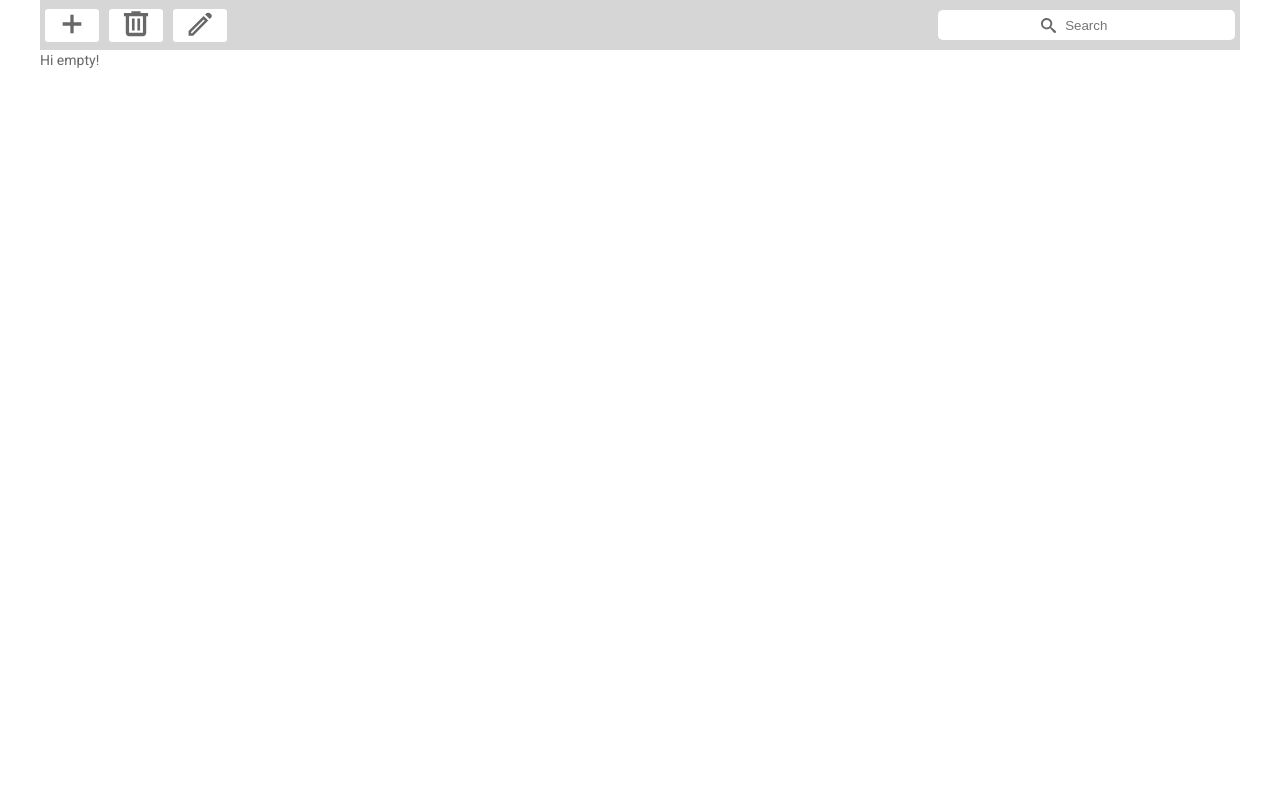
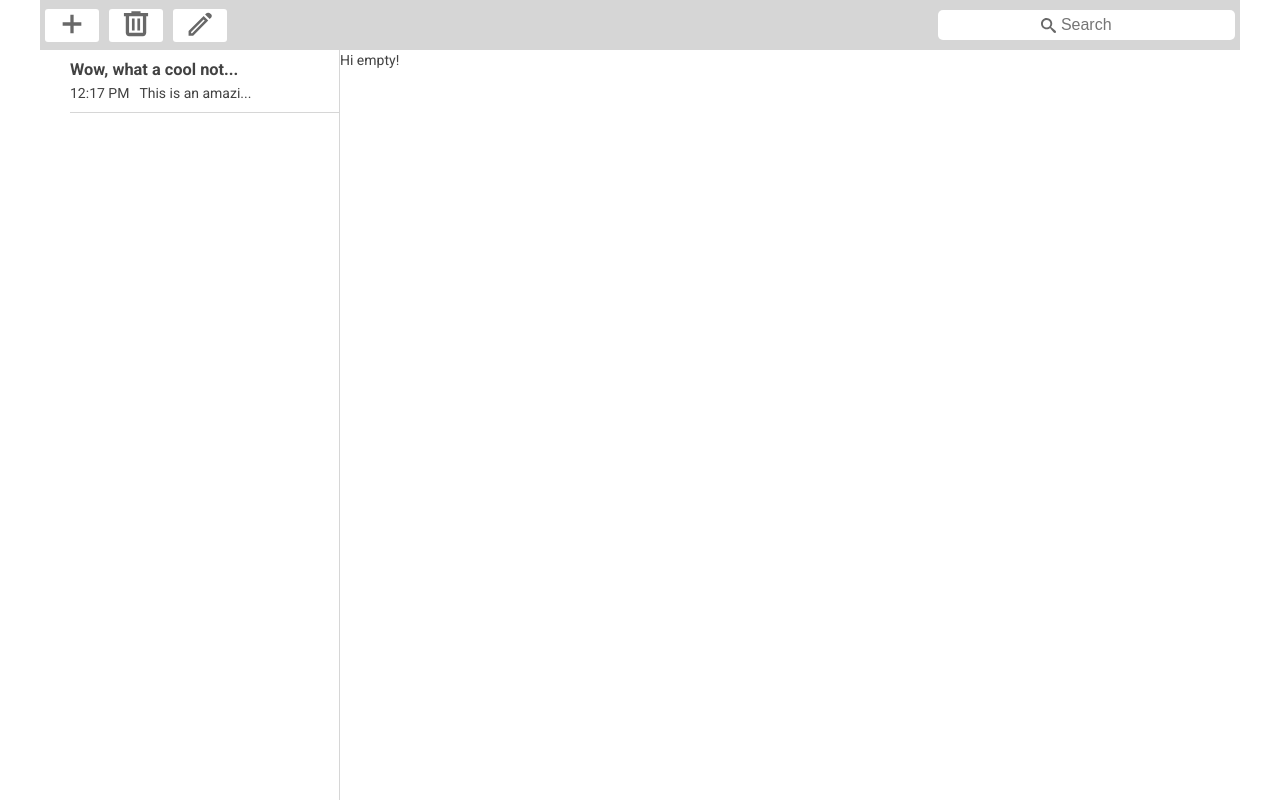
Before and after one commit to ddlogical/app-notes, a React (Create React App) app: page /notes in a window 1280 px wide. Built offline with nearby package versions, Linux system fonts and the light colour scheme.

Commit message:
Create sidebar and make small fixes

```diff
--- a/src/App.jsx
+++ b/src/App.jsx
@@ -6,8 +6,10 @@ function App() {
     <div className='App'>
       <div className='container'>
         <Header />
-        <Sidebar />
-        <Outlet />
+        <div className='content'>
+          <Sidebar />
+          <Outlet />
+        </div>
       </div>
     </div>
   );
--- a/src/components/Header/Header.module.scss
+++ b/src/components/Header/Header.module.scss
@@ -22,7 +22,7 @@
     transition: all .2s;
 
     &:hover {
-      background-color: $color-secondary;
+      transform: scale(1.05);
     }
   }
 }
--- a/src/components/ListItem/ListItem.jsx
+++ b/src/components/ListItem/ListItem.jsx
@@ -0,0 +1,12 @@
+import styles from './ListItem.module.scss';
+
+function ListItem() {
+  return <li className={styles.listItem}>
+    <div className={styles.listItemContent}>
+      <h3>Wow, what a cool not...</h3>
+      <p><span>12:17 PM</span>This is an amazi...</p>
+    </div>
+  </li>
+}
+
+export default ListItem;
--- /dev/null
+++ b/src/components/ListItem/ListItem.module.scss
@@ -0,0 +1,21 @@
+@import '../../variables.scss';
+
+.listItem {
+  cursor: pointer;
+  transition: all .2s;
+
+  &Content {
+    margin-left: 3rem;
+    padding: .8rem 0;
+    border-bottom: $border-gray;
+  }
+
+  &:hover {
+    background-color: #e0e0de;
+    border-bottom: none;
+  }
+
+  & span {
+    margin-right: 1rem;
+  }
+}
--- a/src/components/SearchBox/SearchBox.module.scss
+++ b/src/components/SearchBox/SearchBox.module.scss
@@ -7,6 +7,7 @@
   border: none;
   border-radius: 5px;
   padding: 0 5px;
+  font-size: 1.6rem;
 
   &::placeholder {
     text-align: center;
--- a/src/components/Sidebar/Sidebar.jsx
+++ b/src/components/Sidebar/Sidebar.jsx
@@ -1,5 +1,14 @@
+import styles from './Sidebar.module.scss';
+import ListItem from '../ListItem/ListItem';
+
 function Sidebar() {
-  return null;
+  return <aside className={styles.sidebar}>
+    <div className={styles.sidebarContent}>
+      <ul className={styles.sidebarList}>
+        <ListItem/>
+        </ul>
+    </div>
+  </aside>;
 }
 
 export default Sidebar;
--- /dev/null
+++ b/src/components/Sidebar/Sidebar.module.scss
@@ -0,0 +1,30 @@
+@import '../../variables.scss';
+
+.sidebar {
+  flex: 0 0 25%;
+  height: calc(100vh - 5rem);
+  overflow-y:scroll;
+
+  &Content {
+    border-right: $border-gray;
+    min-height: calc(100vh - 5rem);;
+  }
+
+  &::-webkit-scrollbar {
+    width: 2rem;
+  }
+
+  &::-webkit-scrollbar-track {
+    background-color: #fff;
+  }
+
+  &::-webkit-scrollbar-thumb {
+    background-color: $color-primary;    /* цвет бегунка */
+    border-radius: 20px;       /* округлось бегунка */
+    border: 5px solid #fff;  /* отступ вокруг бегунка */
+  }
+
+  &List {
+    list-style: none;
+  }
+}
--- a/src/index.scss
+++ b/src/index.scss
@@ -28,3 +28,7 @@ body {
   margin: 0 auto;
   overflow: hidden;
 }
+
+.content {
+  display: flex;
+}
--- a/src/variables.scss
+++ b/src/variables.scss
@@ -3,8 +3,11 @@ $font-primary: 'Roboto', sans-serif;
 
 //Color
 $color-primary: #d6d6d6;
-$color-secondary: #ffdd1e;
+$color-primary-light: #e0e0de;
 $color-white: #fff;
-$color-black: #686868;
+$color-black: #424242;
+
+//Borders
+$border-gray: 1px solid $color-primary;
 
 //Breakpoints
```
Also changed, not shown: src/components/Workspace/Workspace.modules.scss (added).
